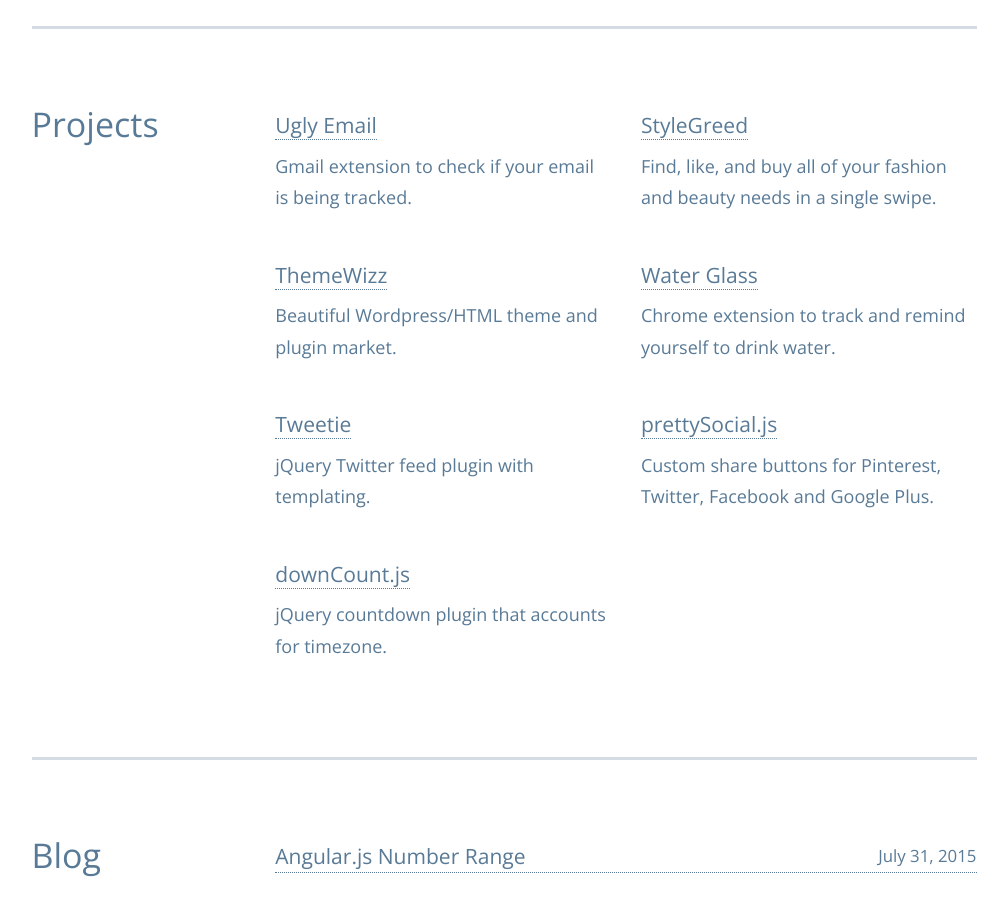
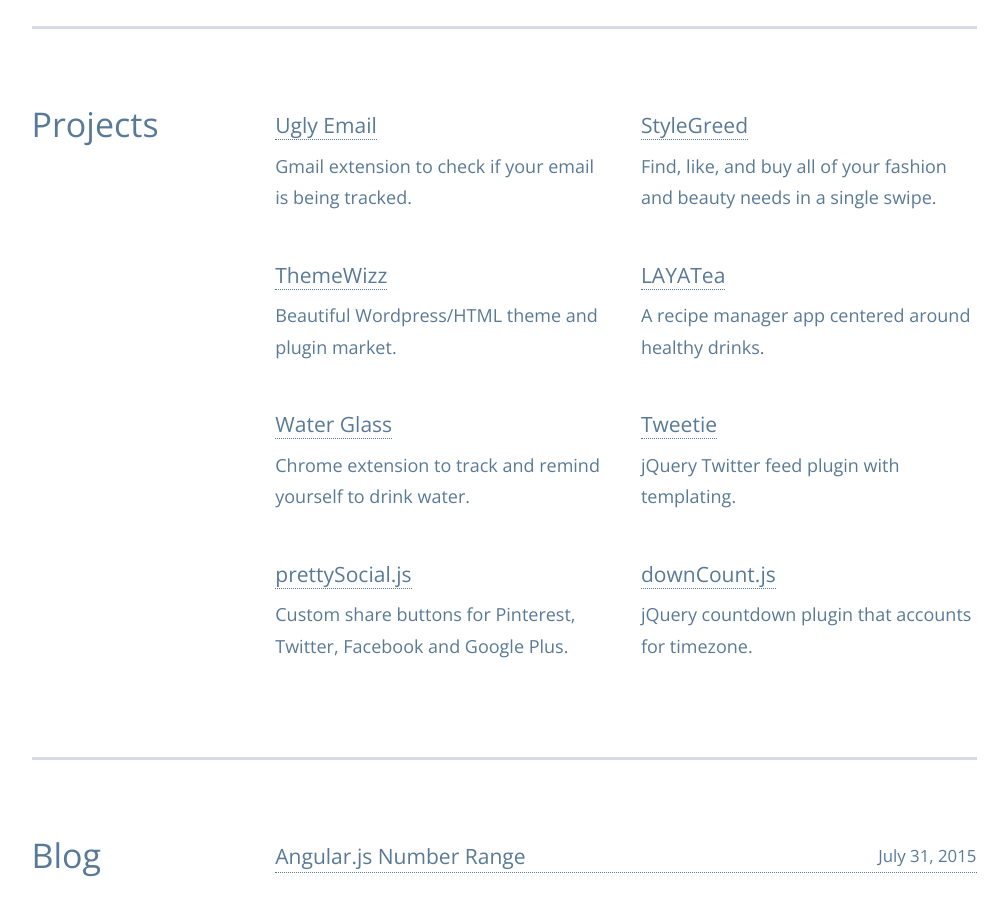
Before and after one commit to sonnyt/sonnyt.github.io, a Jekyll site: the page built from index.html, in a window 1280 px wide and 900 px high, scrolled down 685 px. Shown: the whole window, without its empty margins (136-1144 px from the left). Built offline with Jekyll 4.4.1, drawn with Linux system fonts in a browser that asks for light colours; nearby versions of some CDN libraries.

Commit message:
Added LAYATea

```diff
--- a/index.html
+++ b/index.html
@@ -36,6 +36,10 @@
               <article class="col-md-6">
                 <h3><a target="_blank" href="http://themewizz.com" title="ThemeWizz">ThemeWizz</a></h3>
                 <p>Beautiful Wordpress/HTML theme and plugin market.</p>
+              </article>
+              <article class="col-md-6">
+                <h3><a target="_blank" href="http://www.layatea.com" title="LAYATea">LAYATea</a></h3>
+                <p>A  recipe manager app centered around healthy drinks.</p>
               </article>
               <article class="col-md-6">
                 <h3><a target="_blank" href="http://waterglass.oneclicklab.com" title="Water Glass">Water Glass</a></h3>
```
